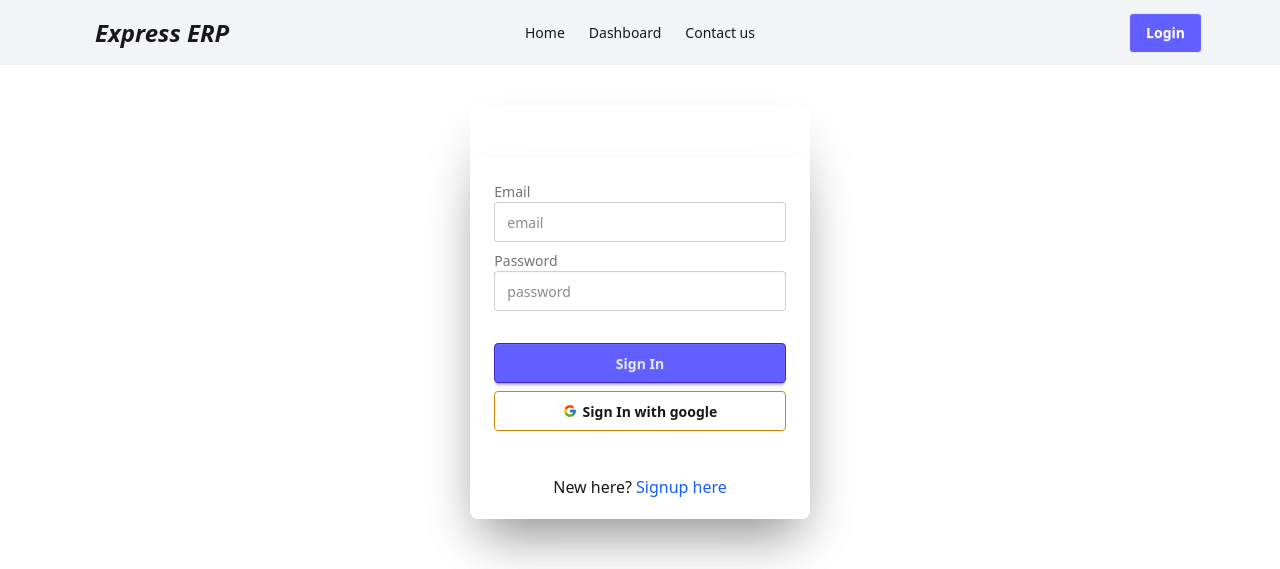
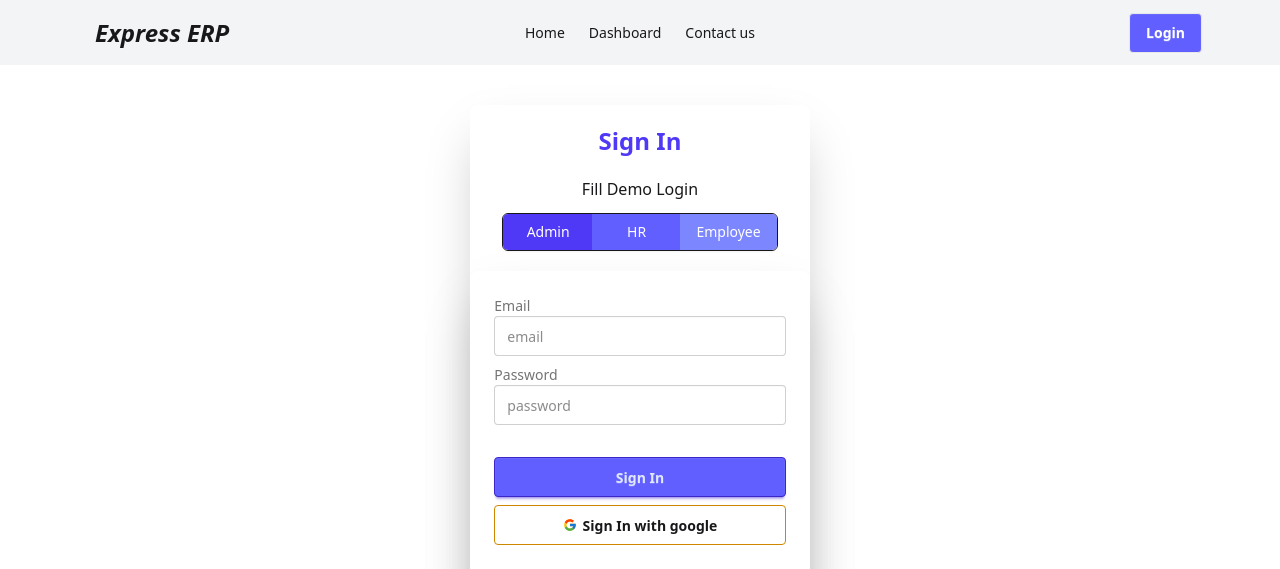
Before and after one commit to razu381/Express-ERP-Frontend, a React (Vite) app: page /login in a window 1280 px wide. Shown: the top 569 px of the page. Built offline with nearby package versions, Linux system fonts and the light colour scheme; no server answers.

Commit message:
demo logins added

```diff
--- a/src/Components/LogIn.jsx
+++ b/src/Components/LogIn.jsx
@@ -14,6 +14,8 @@ function LogIn() {
   let location = useLocation().state?.from?.pathname;
   let navigate = useNavigate();
   let axiosPublic = useAxiosPublic();
+  let [email, setEmail] = useState();
+  let [pass, setPass] = useState();
 
   console.log(location);
 
@@ -21,6 +23,7 @@ function LogIn() {
     register,
     handleSubmit,
     watch,
+    reset,
     setError,
     formState: { errors },
   } = useForm({});
@@ -60,6 +63,26 @@ function LogIn() {
     }
   };
 
+  function hanldeFill(role) {
+    console.log("admin was clicked");
+    if (role === "admin") {
+      reset({
+        email: "sirazu382@gmail.com",
+        pass: "adminrazu52",
+      });
+    } else if (role === "hr") {
+      reset({
+        email: "sirazu52@gmail.com",
+        pass: "hrrazu52",
+      });
+    } else {
+      reset({
+        email: "symboilde123@gmail.com",
+        pass: "employeerazu52",
+      });
+    }
+  }
+
   return (
     <div>
       <Helmet>
@@ -67,10 +90,33 @@ function LogIn() {
       </Helmet>
       <div className="hero bg-california-950">
         <div className=" flex-col py-10 lg:flex-row-reverse">
-          <div className="card bg-white bg-opacity-5 w-full shrink-0 shadow-2xl">
-            <h2 className="text-center text-white text-2xl font-bold pt-5">
+          <div className="card bg-white bg-opacity-5 w-full  shrink-0 shadow-2xl">
+            <h2 className="text-center text-indigo-600 text-2xl font-bold pt-5">
               Sign In
             </h2>
+            <h2 className="text-center mt-5 mb-3">Fill Demo Login</h2>
+            <div className="inline-flex justify-center items-center mb-5 -space-x-px overflow-hidden rounded-md border bg-white shadow-xs mx-8">
+              <button
+                onClick={() => hanldeFill("admin")}
+                className="w-full inline-block px-4 py-2 text-sm font-medium text-white bg-indigo-600 hover:bg-indigo-800 hover:text-white focus:relative"
+              >
+                Admin
+              </button>
+
+              <button
+                onClick={() => hanldeFill("hr")}
+                className="w-full inline-block px-4 py-2 text-sm font-medium text-white bg-indigo-500 hover:bg-indigo-800 hover:text-white focus:relative"
+              >
+                HR
+              </button>
+
+              <button
+                onClick={() => hanldeFill("employee")}
+                className="w-full inline-block px-4 py-2 text-sm font-medium text-white bg-indigo-400 hover:bg-indigo-800 hover:text-white focus:relative"
+              >
+                Employee
+              </button>
+            </div>
             <div className="card bg-base-100 w-full max-w-sm shrink-0 shadow-2xl">
               <form className="card-body" onSubmit={handleSubmit(onSubmit)}>
                 <div className="form-control">
```
